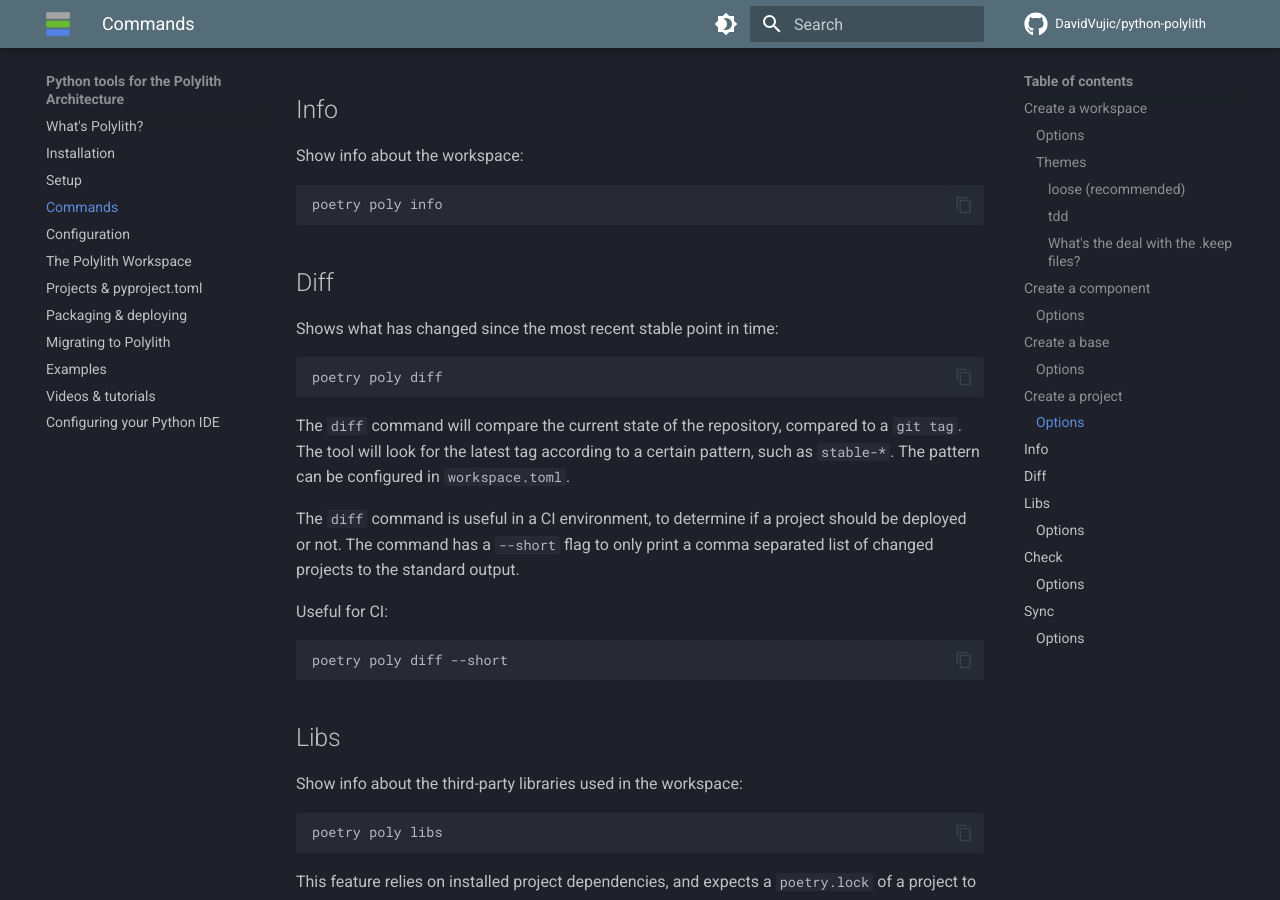
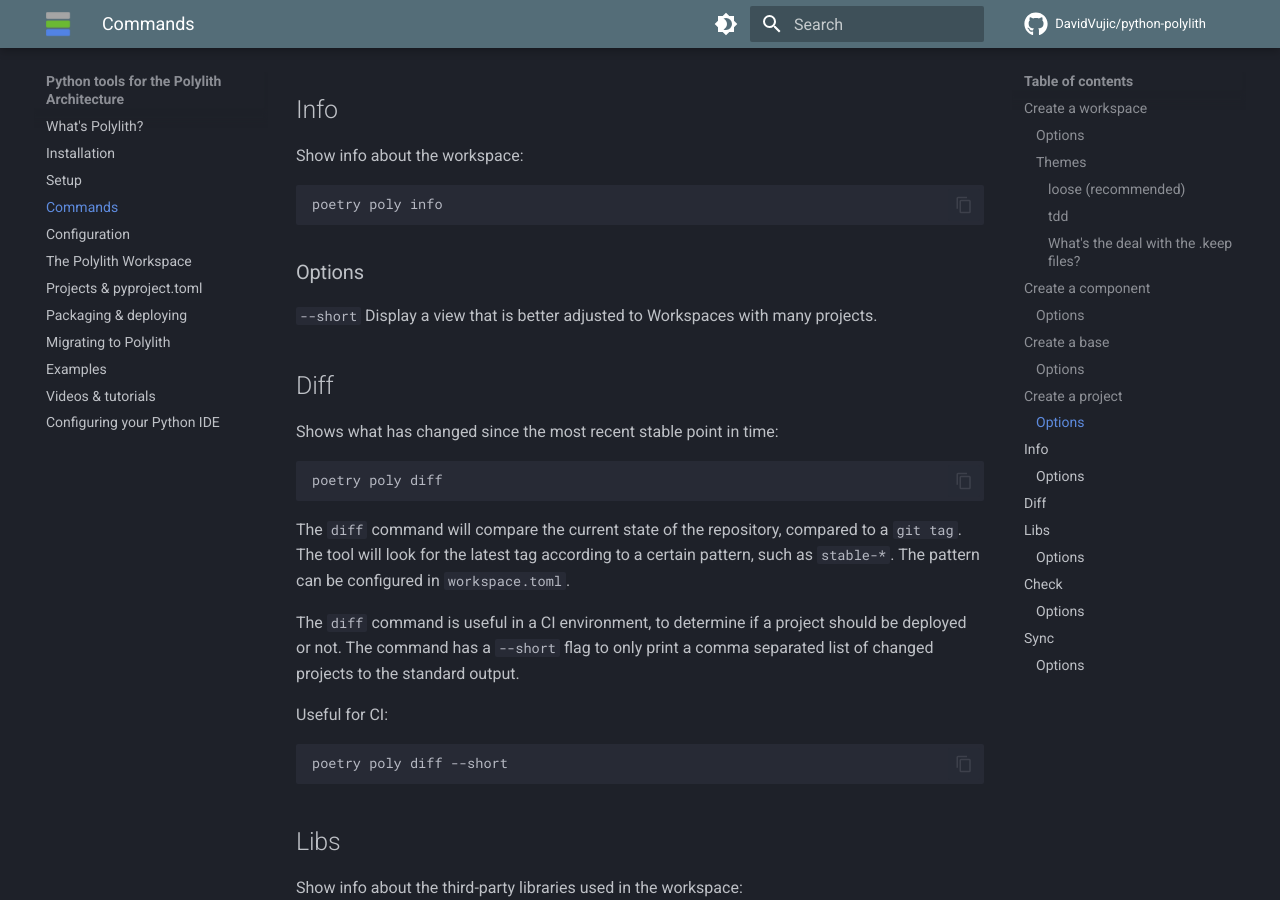
Before and after one commit to DavidVujic/python-polylith-docs, an MkDocs documentation site: the page built from docs/commands.md, in a window 1280 px wide and 900 px high, scrolled down 2363 px. Built offline with MkDocs 1.6.1 and Material for MkDocs 9.7.7, drawn with Linux system fonts in a browser that asks for light colours; comment, search, counter and statistics services are not loaded.

Commit message:
add docs about the new poly info --short option

````diff
--- a/docs/commands.md
+++ b/docs/commands.md
@@ -75,6 +75,9 @@ Show info about the workspace:
 poetry poly info
 ```
 
+### Options
+`--short` Display a view that is better adjusted to Workspaces with many projects.
+
 ## Diff
 Shows what has changed since the most recent stable point in time:
 
````
